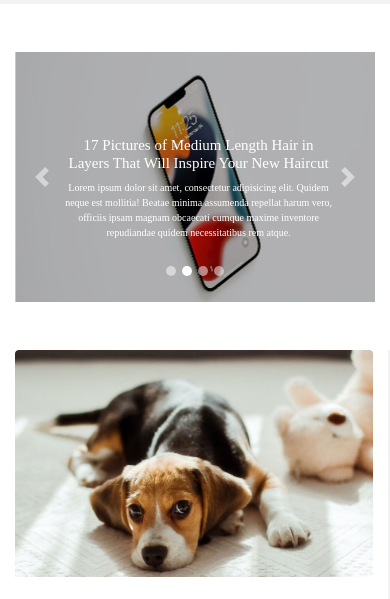
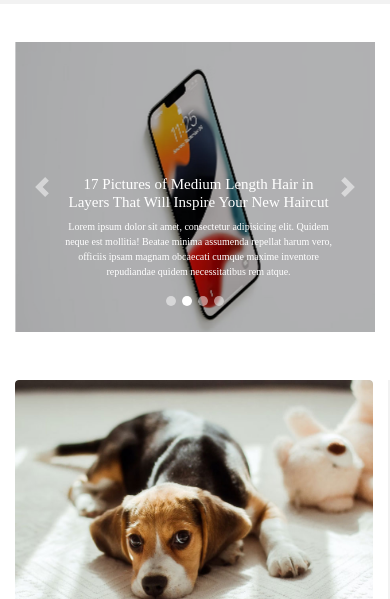
Before and after one commit to AnnalakshmiMuruganantham/blog, a plain HTML site: page index.html in a window 390 px wide. Shown: the part 67-666 px from the top of the page. Drawn offline with nearby package versions, Linux system fonts and the light colour scheme.

Commit message:
Update style.css

```diff
--- a/assets/css/style.css
+++ b/assets/css/style.css
@@ -229,7 +229,7 @@ body{
     position: relative;
   }
   #banner {
-    margin-top: 0px;
+    margin-top: -10px;
   }
   .carousel-caption h2{
     font-size: 15px;
@@ -246,11 +246,11 @@ body{
   }
   .carousel-item img {
     filter: brightness(70%);
-    height: 250px;
+    height: 290px;
   }
   .carousel-caption{
     position: absolute;
-    bottom: 26px;
+    bottom: 17px;
     left: 50px;
     width: 70%;
     font-size: 10px;
```
